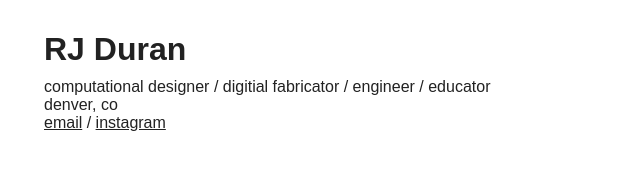
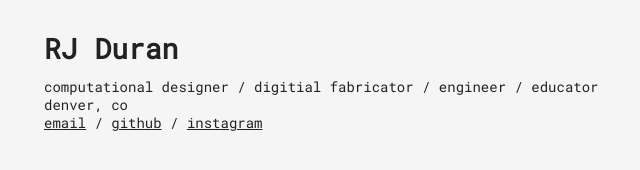
Before and after one commit to rjduran/rjduran-net, a plain HTML site: page index.html in a window 1280 px wide. Shown: the whole page, without its empty margins (116-756 px from the left). Drawn offline with Linux system fonts and the light colour scheme.

Commit message:
minor font and color changes

```diff
--- a/index.html
+++ b/index.html
@@ -3,6 +3,7 @@
 <head>
 	<meta charset="UTF-8" />
 	<title>RJ Duran</title>
+	<link href="https://fonts.googleapis.com/css?family=Roboto+Mono&display=swap" rel="stylesheet">
 	<link rel="stylesheet" type="text/css" href="style.css" />
 </head>
 <body>
@@ -12,7 +13,7 @@
 			<ul>
 				<li>computational designer / digitial fabricator / engineer / educator</li>
 				<li>denver, co</li>
-				<li><a href="mailto:rjduranjr@gmail.com">email</a> / <a href="https://www.instagram.com/rjduran/">instagram</a></li>
+				<li><a href="mailto:rjduranjr@gmail.com">email</a> / <a href="https://github.com/rjduran">github</a> / <a href="https://www.instagram.com/rjduran/">instagram</a></li>
 			</ul>
 		</div>
 	</div>
--- a/style.css
+++ b/style.css
@@ -17,11 +17,12 @@ img {
 }
 
 body {
-		font-family: Arial, sans-serif;
-    background-color: #FFFFFF;
+		/* font-family: Arial, sans-serif;		 */
+		font-family: 'Roboto Mono', monospace;
+    background-color: #F5F5F5;
     color:#222;
     line-height: 18px;
-    /* font-size: 13px; */
+    font-size: 14px;
 }
 
 a:link, a:visited {
```
